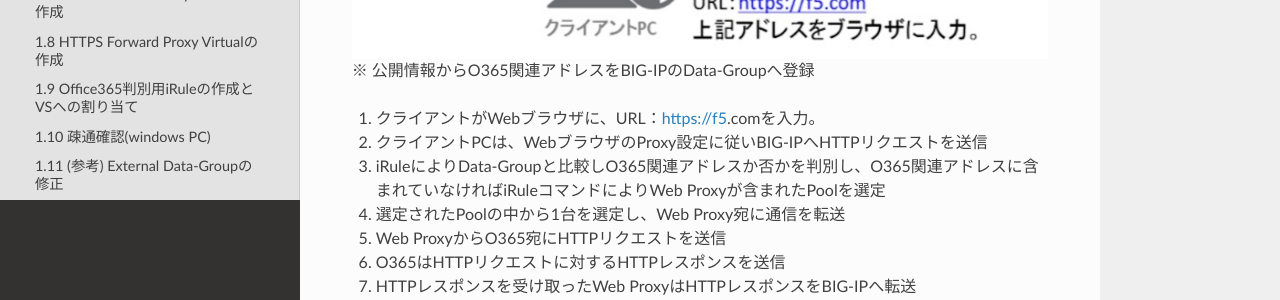
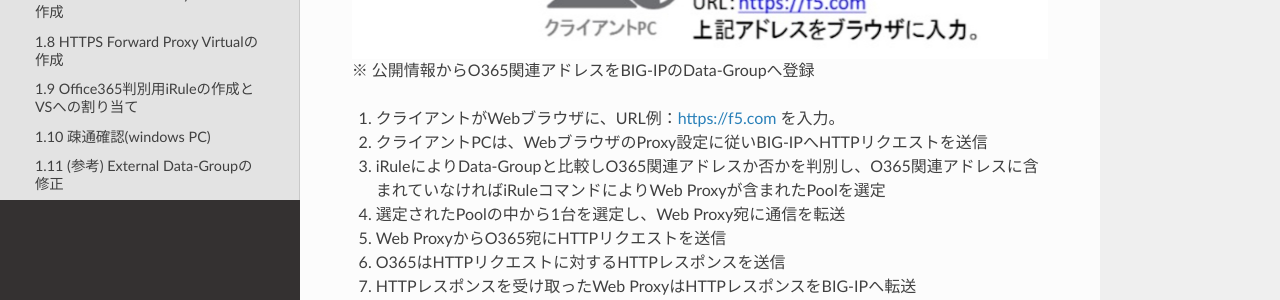
Before and after one commit to BeF5/f5j-local-breakout, a Sphinx documentation site: the page built from docs/content02/module01/module01.rst, in a window 1280 px wide and 900 px high, scrolled down 1506 px. Shown: the part 383-683 px from the top of the window. Built offline with Sphinx 7.4.7 and the Read the Docs theme 2.0.0, drawn with Linux system fonts in a browser that asks for light colours.

Commit message:
Update module01.rst

```diff
--- a/docs/content02/module01/module01.rst
+++ b/docs/content02/module01/module01.rst
@@ -32,7 +32,7 @@
 ※ 公開情報からO365関連アドレスをBIG-IPのData-Groupへ登録
 
 
-1. クライアントがWebブラウザに、URL：https://f5.comを入力。
+1. クライアントがWebブラウザに、URL例：`https://f5.com <https://f5.com/>`_ を入力。
 2. クライアントPCは、WebブラウザのProxy設定に従いBIG-IPへHTTPリクエストを送信
 3. iRuleによりData-Groupと比較しO365関連アドレスか否かを判別し、O365関連アドレスに含まれていなければiRuleコマンドによりWeb Proxyが含まれたPoolを選定
 4. 選定されたPoolの中から1台を選定し、Web Proxy宛に通信を転送
```
